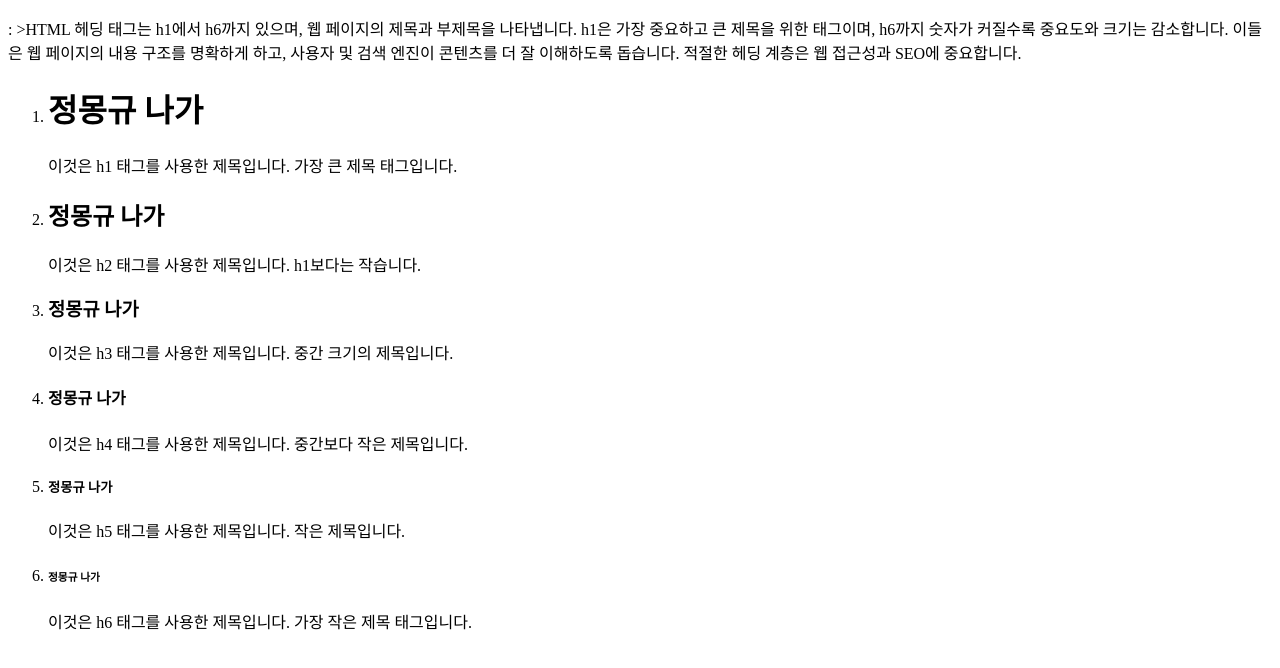
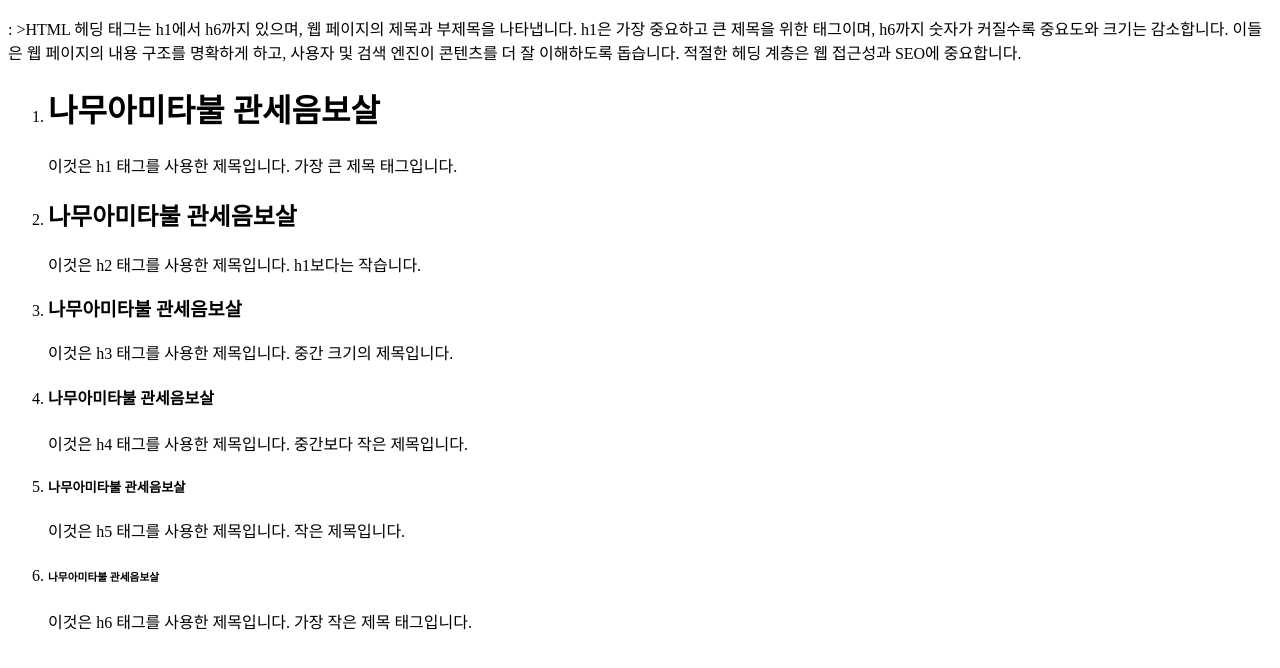
Before and after one commit to yooseungwonn/HTMLCSS, a plain HTML site: page ex01-renewal/html01-text/html01-01-heading.html in a window 1280 px wide. Drawn offline with Linux system fonts and the light colour scheme.

Commit message:
Update html01-01-heading.html

```diff
--- a/ex01-renewal/html01-text/html01-01-heading.html
+++ b/ex01-renewal/html01-text/html01-01-heading.html
@@ -12,22 +12,22 @@
     </p>
     <ol>
 
-    <li><h1>정몽규 나가</h1>
+    <li><h1>나무아미타불 관세음보살</h1>
     <p> 이것은 h1 태그를 사용한 제목입니다. 가장 큰 제목 태그입니다.</p></li>
 
-    <li><h2>정몽규 나가</h2>
+    <li><h2>나무아미타불 관세음보살</h2>
     <p> 이것은 h2 태그를 사용한 제목입니다. h1보다는 작습니다.</p></li>
 
-    <li><h3>정몽규 나가</h3>
+    <li><h3>나무아미타불 관세음보살</h3>
     <p> 이것은 h3 태그를 사용한 제목입니다. 중간 크기의 제목입니다.</p></li>
 
-    <li><h4>정몽규 나가</h4>
+    <li><h4>나무아미타불 관세음보살</h4>
     <p> 이것은 h4 태그를 사용한 제목입니다. 중간보다 작은 제목입니다.</p></li>
 
-    <li><h5>정몽규 나가</h5>
+    <li><h5>나무아미타불 관세음보살</h5>
     <p> 이것은 h5 태그를 사용한 제목입니다. 작은 제목입니다.</p></li>
 
-    <li><h6>정몽규 나가</h6>
+    <li><h6>나무아미타불 관세음보살</h6>
     <p> 이것은 h6 태그를 사용한 제목입니다. 가장 작은 제목 태그입니다.</p></li>
     </ol>
 </body>
```
